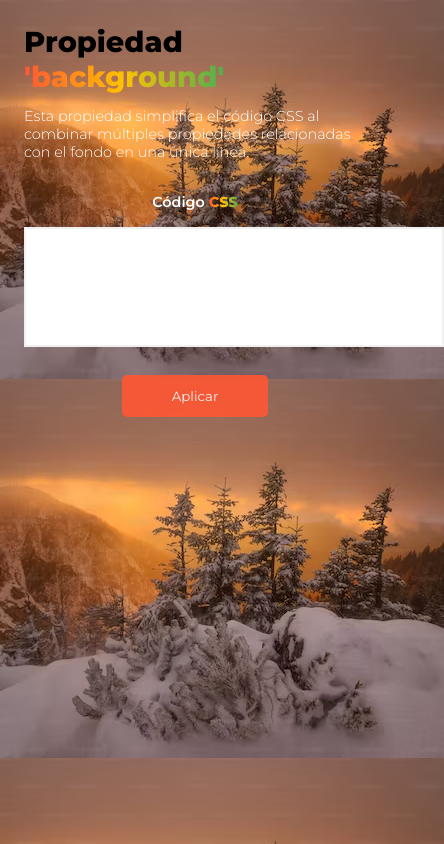
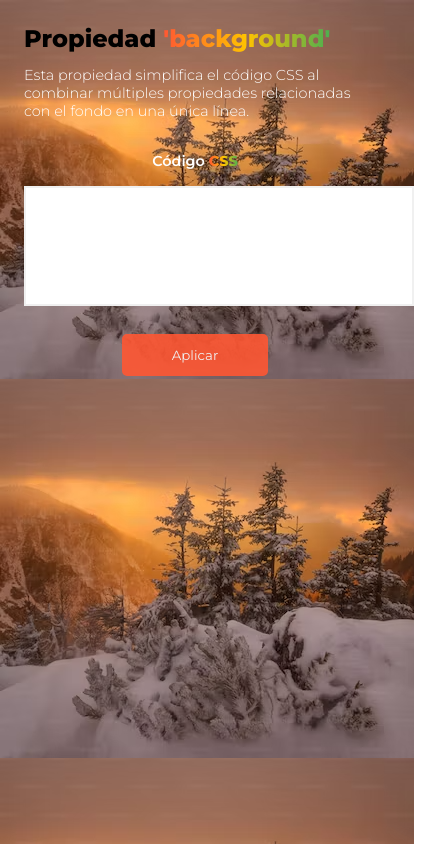
Before and after one commit to Ferney05/background, a plain HTML site: page index.html in a window 390 px wide. Shown: the whole page, 444 px wide, since content can reach past the window. Drawn offline with Linux system fonts and the light colour scheme; a web font is replaced by a local one.

Commit message:
Haciendo cambios

```diff
--- a/styles.css
+++ b/styles.css
@@ -83,9 +83,9 @@ strong {
     background-image: url('img/fondo.png');
 }
 
-@media (max-width: 500px){
+@media (max-width: 450px){
     .input {
-        width: 400px;
+        width: 370px;
     }
 
     .div_title {
@@ -93,6 +93,6 @@ strong {
     }
 
     .title {
-        font-size: 1.8rem;
+        font-size: 1.5rem;
     }
 }
```
